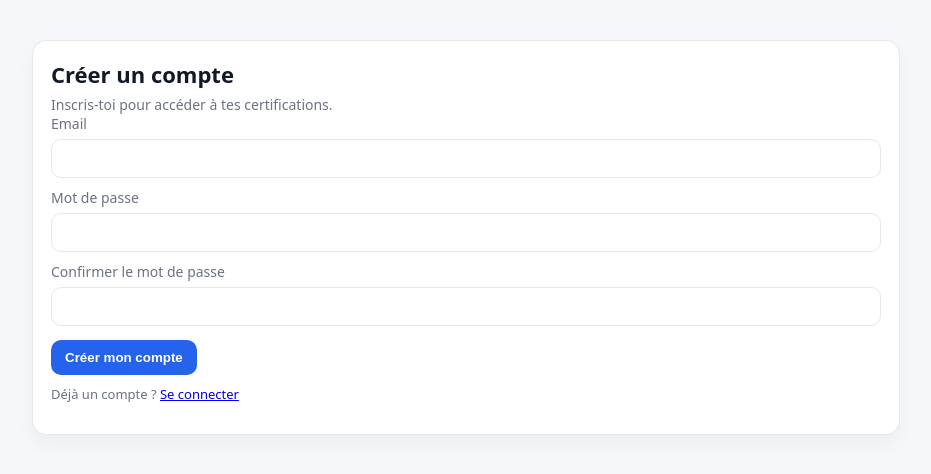
After one commit to erwandantec-commits/probance-certif, a PHP site: page /register.php in a window 1280 px wide. The commit adds this page. Shown: the top 474 px of the page, without its empty margins (174-1105 px from the left). Run offline with PHP 8.4, Linux system fonts and the light colour scheme.

```diff
--- a/app/admin/logout.php
+++ /dev/null
@@ -1,5 +0,0 @@
-<?php
-session_start();
-session_destroy();
-header("Location: /admin/login.php");
-exit;
--- a/app/admin/questions.php
+++ b/app/admin/questions.php
@@ -41,8 +41,8 @@ function h($s) { return htmlspecialchars($s ?? '', ENT_QUOTES, 'UTF-8'); }
         <p class="sub" style="margin:6px 0 0;">Ajouter / modifier / supprimer (A..F, multi, -1, NSP)</p>
       </div>
       <div style="display:flex; gap:10px;">
-        <a class="btn ghost" href="/admin/logout.php">Logout</a>
-        <a class="btn ghost" href="/start.php">App</a>
+        <a class="btn ghost" href="javascript:history.back()">← Précédent</a>
+        <a class="btn ghost" href="/logout.php">Déconnexion</a>
       </div>
     </div>
 
--- a/app/i18n.php
+++ b/app/i18n.php
@@ -23,7 +23,7 @@ function t(string $key, array $vars = []): string {
 
     $dict = [
       'fr' => [
-        'admin.sessions' => 'Admin — Sessions (démo)',
+        'admin.sessions' => 'Admin — Sessions',
         'filters.type' => 'Type',
         'filters.status' => 'Statut',
         'filters.result' => 'Résultat',
@@ -41,7 +41,7 @@ function t(string $key, array $vars = []): string {
         'th.result' => 'Résultat',
       ],
       'en' => [
-        'admin.sessions' => 'Admin — Sessions (demo)',
+        'admin.sessions' => 'Admin — Sessions',
         'filters.type' => 'Type',
         'filters.status' => 'Status',
         'filters.result' => 'Result',
@@ -59,7 +59,7 @@ function t(string $key, array $vars = []): string {
         'th.result' => 'Result',
       ],
       'ja' => [
-        'admin.sessions' => '管理 — セッション（デモ）',
+        'admin.sessions' => '管理 — セッション',
         'filters.type' => '種別',
         'filters.status' => 'ステータス',
         'filters.result' => '結果',
--- a/app/login.php
+++ b/app/login.php
@@ -63,6 +63,9 @@ if ($_SERVER['REQUEST_METHOD'] === 'POST') {
       <p class="small" style="margin-top:10px;">
         <a href="/forgot-password.php">Mot de passe oublié ?</a>
       </p>
+      <p class="small" style="margin-top:8px;">
+        Pas de compte ? <a href="/register.php">Créer un compte</a>
+      </p>
     </form>
   </div>
 </div>
--- /dev/null
+++ b/app/register.php
@@ -0,0 +1,93 @@
+<?php
+require_once __DIR__ . '/db.php';
+require_once __DIR__ . '/utils.php';
+require_once __DIR__ . '/auth.php';
+
+$pdo = db();
+
+$error = '';
+$email = '';
+
+if ($_SERVER['REQUEST_METHOD'] === 'POST') {
+  $email = trim($_POST['email'] ?? '');
+  $password = $_POST['password'] ?? '';
+  $password2 = $_POST['password2'] ?? '';
+
+  if (!filter_var($email, FILTER_VALIDATE_EMAIL)) {
+    $error = "Email invalide.";
+  } elseif (strlen($password) < 8) {
+    $error = "Mot de passe trop court (min 8 caractères).";
+  } elseif ($password !== $password2) {
+    $error = "Les mots de passe ne correspondent pas.";
+  } else {
+    // email déjà utilisé ?
+    $stmt = $pdo->prepare("SELECT id FROM users WHERE email=?");
+    $stmt->execute([$email]);
+    if ($stmt->fetch()) {
+      $error = "Un compte existe déjà avec cet email.";
+    } else {
+      $hash = password_hash($password, PASSWORD_DEFAULT);
+
+      $ins = $pdo->prepare("INSERT INTO users(email, password_hash, role) VALUES(?, ?, 'USER')");
+      $ins->execute([$email, $hash]);
+
+      $uid = (int)$pdo->lastInsertId();
+
+      // login auto
+      $_SESSION['user'] = [
+        'id' => $uid,
+        'email' => $email,
+        'name' => null,
+        'role' => 'USER',
+      ];
+
+      header("Location: /dashboard.php");
+      exit;
+    }
+  }
+}
+?>
+<!doctype html>
+<html lang="fr">
+<head>
+  <meta charset="utf-8">
+  <title>Créer un compte</title>
+  <meta name="viewport" content="width=device-width, initial-scale=1">
+  <link rel="stylesheet" href="/assets/style.css?v=<?= time() ?>">
+</head>
+<body>
+<div class="container">
+  <div class="card">
+    <h2 class="h1">Créer un compte</h2>
+    <p class="sub">Inscris-toi pour accéder à tes certifications.</p>
+
+    <?php if ($error): ?>
+      <p class="error"><?= h($error) ?></p>
+    <?php endif; ?>
+
+    <form method="post">
+      <label class="label">Email</label>
+      <input class="input" name="email" type="email" required value="<?= h($email) ?>">
+
+      <div style="height:10px"></div>
+
+      <label class="label">Mot de passe</label>
+      <input class="input" name="password" type="password" required minlength="8">
+
+      <div style="height:10px"></div>
+
+      <label class="label">Confirmer le mot de passe</label>
+      <input class="input" name="password2" type="password" required minlength="8">
+
+      <div style="height:14px"></div>
+
+      <button class="btn" type="submit">Créer mon compte</button>
+
+      <p class="small" style="margin-top:10px;">
+        Déjà un compte ? <a href="/login.php">Se connecter</a>
+      </p>
+    </form>
+  </div>
+</div>
+</body>
+</html>
--- a/app/result.php
+++ b/app/result.php
@@ -91,7 +91,7 @@ if ($s['status'] === 'ACTIVE') {
         </div>
 
         <div style="margin-top:14px; display:flex; gap:10px; flex-wrap:wrap;">
-          <a class="btn" href="/start.php">Recommencer</a>
+          <a class="btn" href="/start.php">Espace candidat</a>
           <a class="btn ghost" href="/admin/index.php">Voir dans l’admin</a>
         </div>
 
@@ -99,7 +99,7 @@ if ($s['status'] === 'ACTIVE') {
         <p class="error">⏱ La session a expiré (temps dépassé).</p>
 
         <div style="margin-top:14px; display:flex; gap:10px; flex-wrap:wrap;">
-          <a class="btn" href="/start.php">Recommencer</a>
+          <a class="btn" href="/start.php">Espace candidat</a>
           <a class="btn ghost" href="/admin/index.php">Admin</a>
         </div>
 
@@ -113,7 +113,7 @@ if ($s['status'] === 'ACTIVE') {
 
     </div>
 
-    <p class="small" style="margin-top:14px;">Démo interne — les réponses ne sont visibles que côté admin.</p>
+    <p class="small" style="margin-top:14px;">les réponses ne sont visibles que côté admin.</p>
   </div>
 </body>
 </html>
```
Also changed, not shown: app/admin/_auth.php (+3 -8 lines), app/admin/index.php (+11 -8 lines), app/admin/login.php (deleted, +0 -55 lines), app/admin/packages.php (+10 -7 lines), app/admin/session.php (+29 -4 lines).
